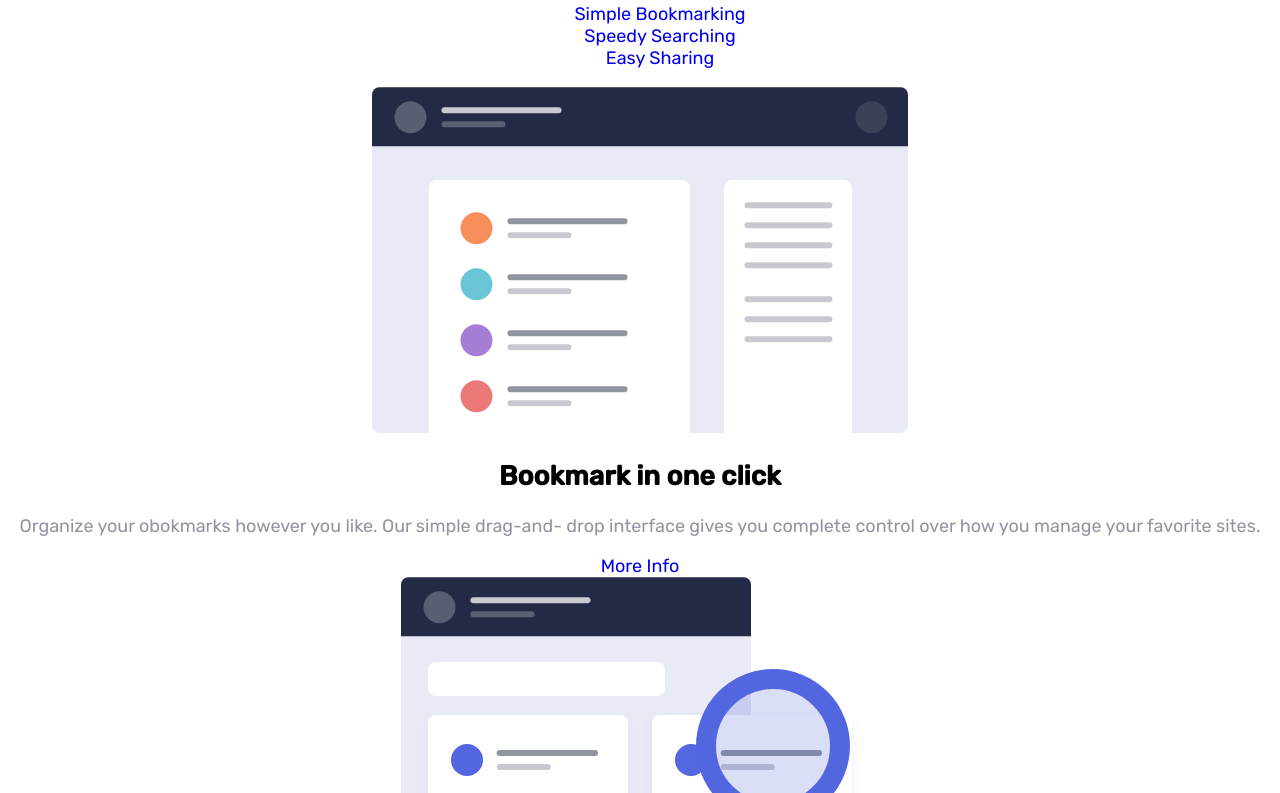
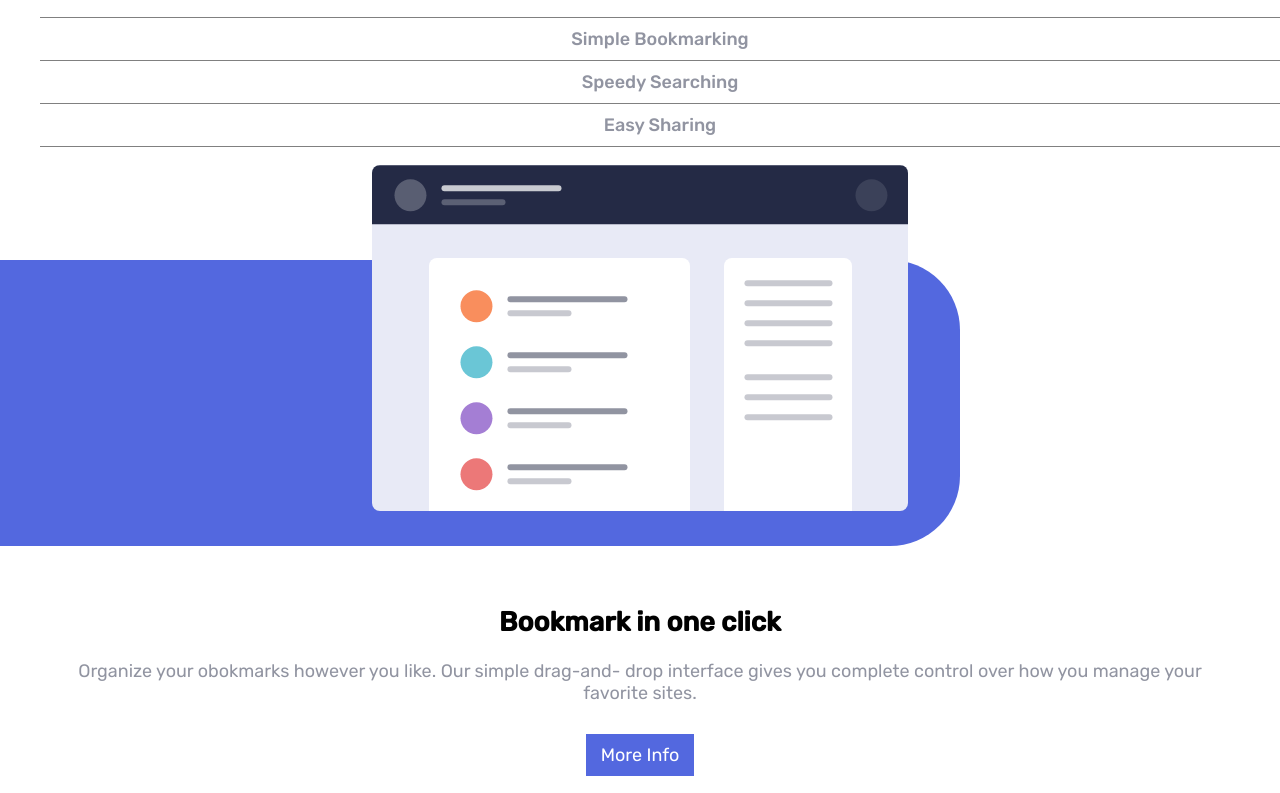
Before and after one commit to J-Guidry/bookmark-landing-page, a plain HTML site: page index.html in a window 1280 px wide. Shown: the part 968-1761 px from the top of the page. Drawn offline with Linux system fonts and the light colour scheme.

Commit message:
styling for features section added

```diff
--- a/index.html
+++ b/index.html
@@ -56,29 +56,35 @@
             <div class="tabs">
                 <div class="tablinks">
                     <ul>
-                        <li><a href="#">Simple Bookmarking</a></li>
-                        <li><a href="#"">Speedy Searching</a></li>
-                        <li><a href="#">Easy Sharing</a></li>
+                        <li><a href="#simple">Simple Bookmarking</a></li>
+                        <li><a href="#search">Speedy Searching</a></li>
+                        <li><a href="#sharing">Easy Sharing</a></li>
                     </ul>
                 </div>
                 <div class="tab-content">
-                    <section class="simple-bookmarking">
-                        <img src="images/illustration-features-tab-1.svg" alt="illustration of bookmarking">
+                    <section class="simple-bookmarking" id="simple">
+                        <div>
+                            <img src="images/illustration-features-tab-1.svg" alt="illustration of bookmarking">
+                        </div>
                         <h2>Bookmark in one click</h2>
                         <p>Organize your obokmarks however you like. Our simple drag-and-
                             drop interface gives you complete control over how you manage your favorite sites.
                         </p>
                         <a href="#">More Info</a>
                     </section>
-                    <section class="intelligent-search">
-                        <img src="images/illustration-features-tab-2.svg" alt="illustration of magnifying glass on a page">
+                    <section class="intelligent-search" id="search">
+                        <div>
+                            <img src="images/illustration-features-tab-2.svg" alt="illustration of magnifying glass on a page">
+                        </div>
                         <h2>Intelligent search</h2>
                         <p>Our powerful search feature will help you find saved sites in no time at all. NO need to trawl through
                             all your bookmarks.</p>
                         <a href="#">More Info</a>
                     </section>
-                    <section class="easy-sharing">
-                        <img src="images/illustration-features-tab-3.svg" alt="illustration of a man sharing a bookmark with a woman">
+                    <section class="easy-sharing" id="sharing">
+                        <div>
+                            <img src="images/illustration-features-tab-3.svg" alt="illustration of a man sharing a bookmark with a woman">
+                        </div>
                         <h2>Share your bookmarks</h2>
                         <p>Easily share your bookmarks and collections with others. Create a sharable link that you can send at the click of a button</p>
                         <a href="#">More Info</a>
--- a/style.css
+++ b/style.css
@@ -3,6 +3,8 @@ body {
     text-align: center;
     font-size: 18px;
     position: relative;
+    margin: 0;
+    padding: 0;
 }
 
 a {
@@ -150,7 +152,7 @@ header {
 
 img {
     height: auto;
-    max-width: 100%;
+    max-width: 90%;
 }
 
 /* Banner */
@@ -217,4 +219,69 @@ main {
 
 .features {
     margin-top: 80px;
+    text-align: center;
 }
+
+.features p {
+    margin: auto;
+    max-width: 90%;
+    margin-bottom: 40px;
+}
+
+.tablinks a {
+    color: hsl(229, 8%, 60%);
+    font-weight: 500;
+    padding: 10px 20px;
+}
+
+.tablinks li {
+    border-top: grey solid 1px;
+    /* border-bottom: grey solid 1px; */
+    padding: 10px 20px;
+}
+
+.tablinks a:hover {
+    border-bottom: solid red 2px;
+    color: black;
+}
+
+.tablinks li:nth-of-type(3) {
+    border-bottom: grey solid 1px;
+}
+
+.tab-content div {
+    position: relative;
+    margin-bottom: 60px;
+    display: block;
+    width: 100vw;
+    padding-bottom: 30px;
+}
+
+.tab-content div:after {
+    content: "";
+    background-color:hsl(231, 69%, 60%);
+    max-width: 75%;
+    width: 100%;
+    height: 75%;
+    position: absolute;
+    bottom: 0;
+    left: 0;
+    z-index: -1;
+    border-radius: 0 70px 70px 0;
+}
+
+.tab-content a {
+    padding: 10px 15px;
+    background-color: hsl(231, 69%, 60%);
+    color: white;
+    margin-top: 30px;
+    margin-bottom: 30px;
+}
+
+.tab-content section {
+    margin-bottom: 30px;
+}
+
+.extensions {
+    margin-top: 70px;
+}
```
